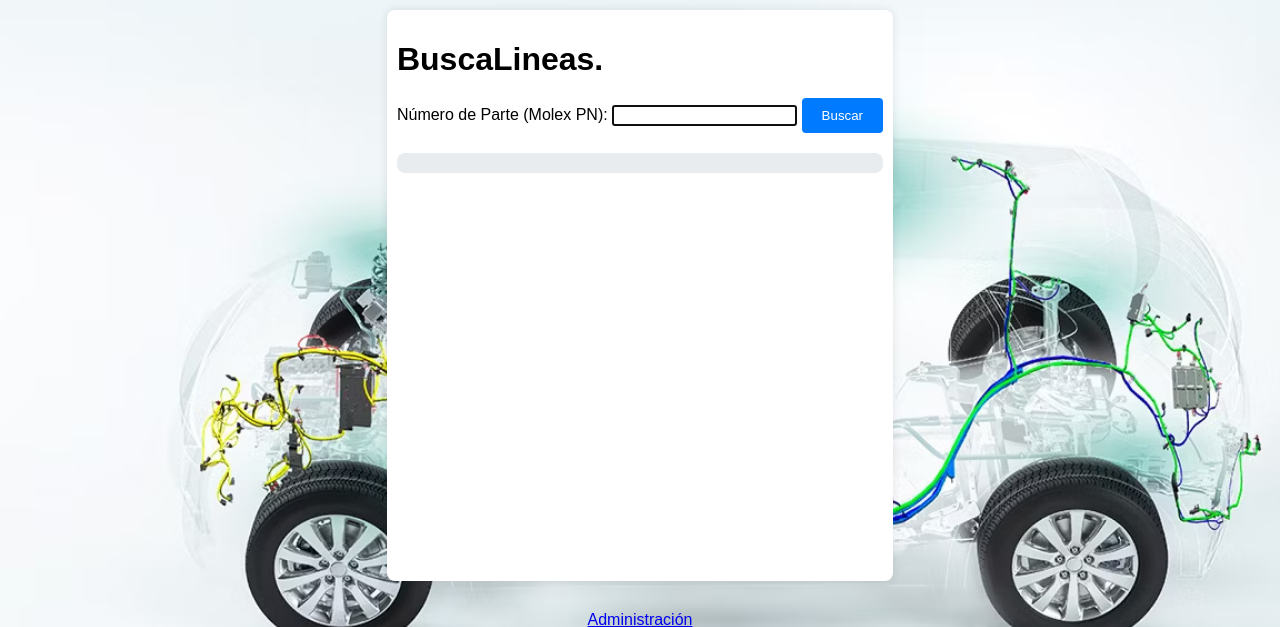
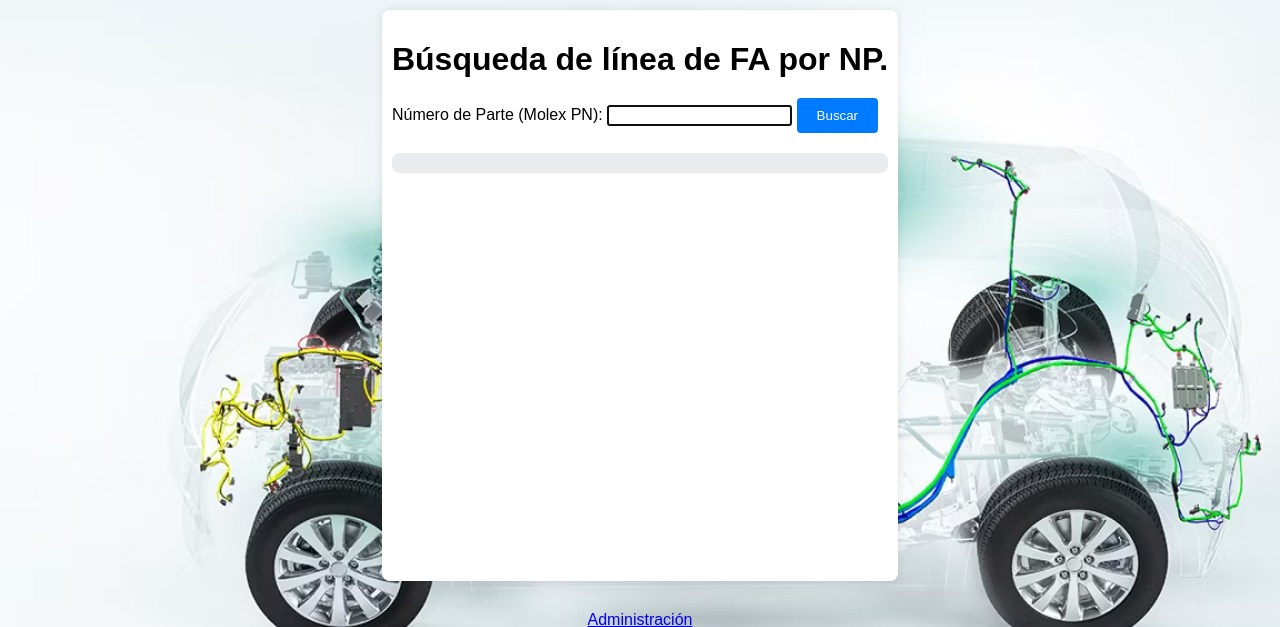
Before and after one commit to moisesrmz/WebAppLineFinder, a Flask app: page / in a window 1280 px wide. Shown: the top 627 px of the page. Run offline with Flask 3, Linux system fonts and the light colour scheme.

Commit message:
actualizacion de nombre de pestaña

```diff
--- a/frontend/templates/index.html
+++ b/frontend/templates/index.html
@@ -3,14 +3,14 @@
 <head>
     <meta charset="UTF-8">
     <meta name="viewport" content="width=device-width, initial-scale=1.0">
-    <title>Búsqueda de NP por linea de FA.</title>
+    <title>BuscaLíneas.</title>
     <link rel="stylesheet" href="{{ url_for('static', filename='css/estilos.css') }}">
     <link rel="icon" type="image/x-icon" href="{{ url_for('static', filename='img/favicon.ico') }}">
     <script src="{{ url_for('static', filename='js/scripts.js') }}" defer></script>
 </head>
 <body>
     <div class="container">
-        <h1>BuscaLineas.</h1>
+        <h1>Búsqueda de línea de FA por NP.</h1>
         <form method="post" action="{{ url_for('views.index') }}">
             <label for="numero_parte">Número de Parte (Molex PN):</label>
             <input type="text" id="numero_parte" name="numero_parte" required autofocus>
```
